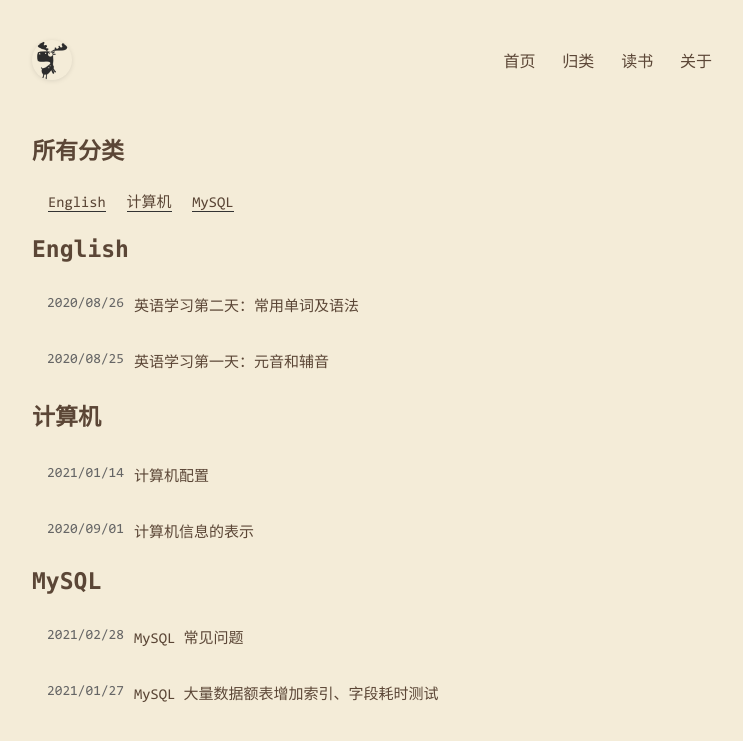
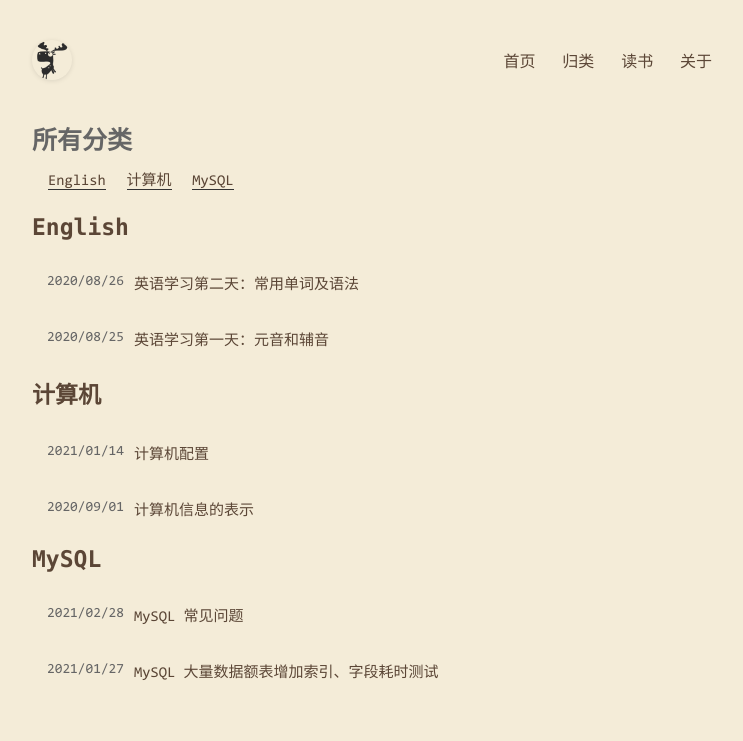
Before and after one commit to Suomea/Suomea.github.io, a Jekyll site: the page built from pages/categories.html, in a window 1280 px wide. Shown: the top 741 px of the page, without its empty margins (268-1011 px from the left). Built offline with Jekyll 4.4.1, drawn with Linux system fonts in a browser that asks for light colours.

Commit message:
:tada: 更新样式。

```diff
--- a/pages/categories.html
+++ b/pages/categories.html
@@ -5,7 +5,7 @@ title: 文章分类
 
 <div class="page page-categories">
   <div class="list-category">
-    <h2 style="font-size: 23px">所有分类</h2>
+    <h1 style="font-size: 25px; color: #666666; font-weight: bold">所有分类</h1>
     <div>
       {%- for category in site.categories %}
       <a href="javascript:document.getElementById('{{ category[0] }}').scrollIntoView()">{{ category[0] }}</a>
```
